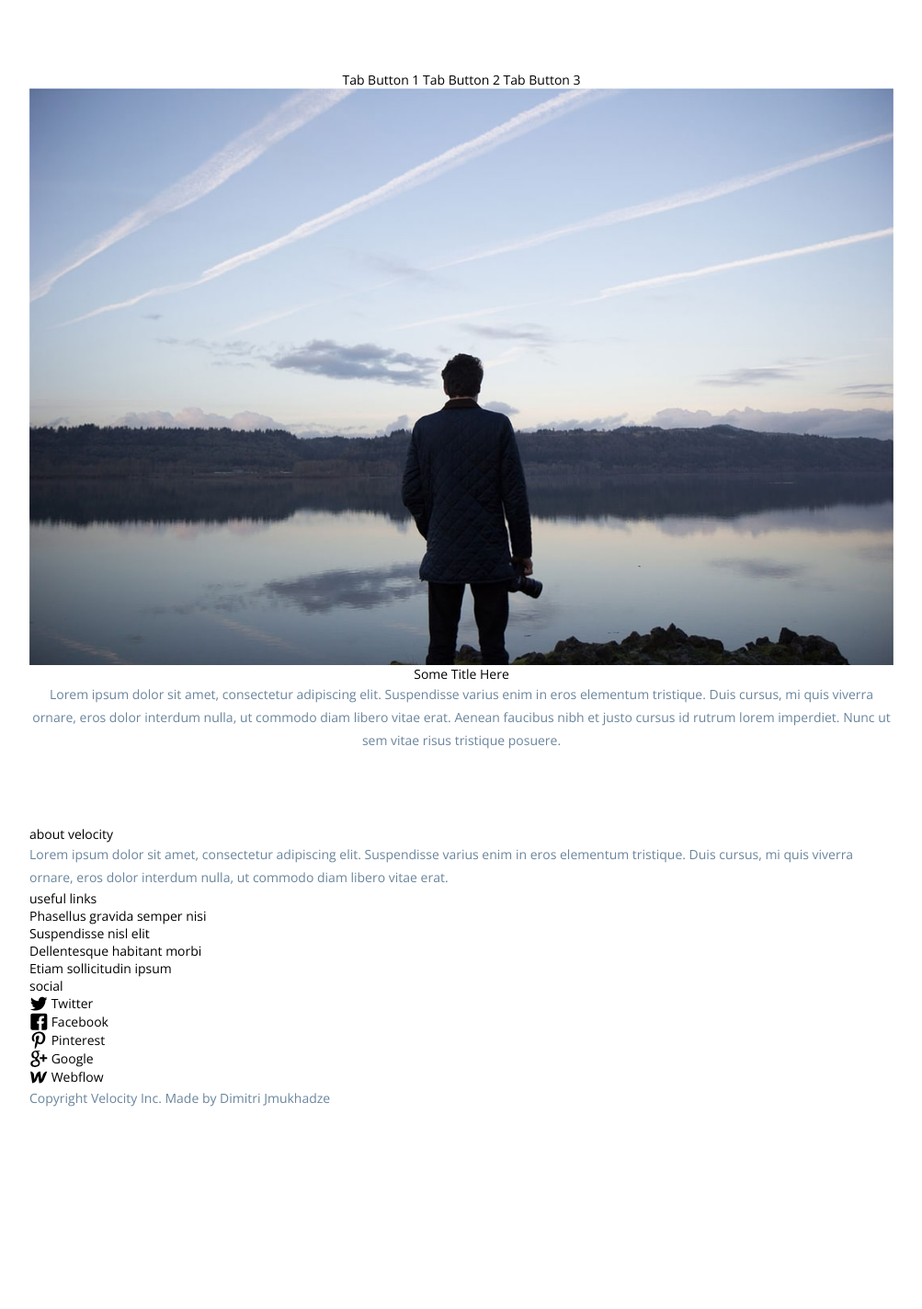
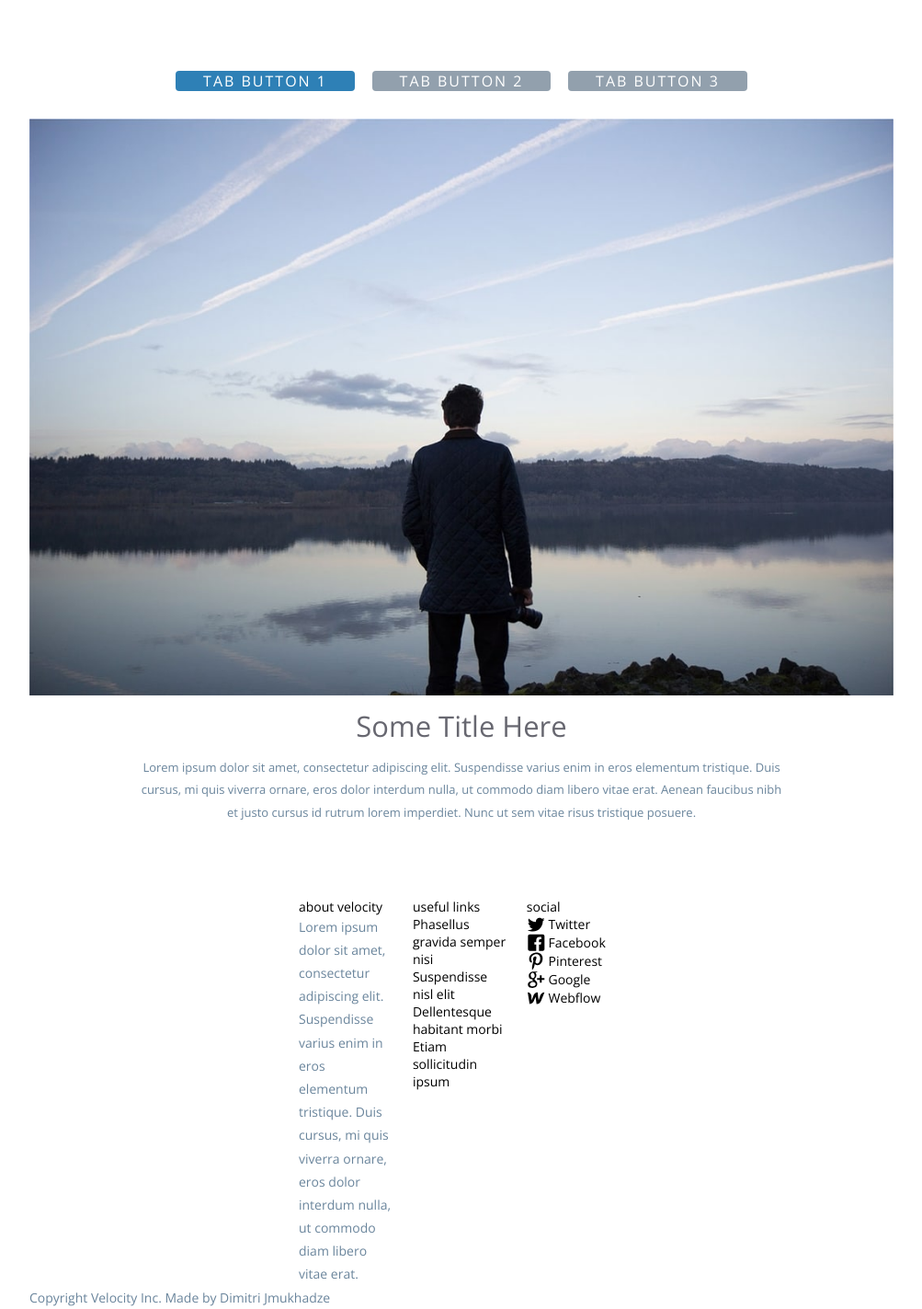
Before and after one commit to iScreAmn/Velocity, a plain HTML site: page index.html in a window 1280 px wide. Shown: the part 2524-3947 px from the top of the page at 92% size, without its empty margins (138-1141 px from the left). Before the commit the page ends 3730 px from the top, so only its background shows below. Drawn offline with nearby package versions, Linux system fonts and the light colour scheme.

Commit message:
Modified tab section

```diff
--- a/styles/style.css
+++ b/styles/style.css
@@ -54,7 +54,7 @@ p {
 }
 
 
-/* HEADER */
+/* ---------- HEADER ---------- */
 
 .header {
   padding: 17px 18px;
@@ -97,7 +97,7 @@ p {
   color: #69B9FF;
 }
 
-/* WELCOME */
+/* ---------- WELCOME ---------- */
 
 .welcome {
   /* max-width: 940px; */
@@ -167,7 +167,7 @@ p {
   border-color: rgba(0, 0, 0, 0.5);
 }
 
-/* ABOUT */
+/* ---------- ABOUT ---------- */
 
 .about {
 
@@ -212,7 +212,7 @@ p {
   line-height: 1.2;
 }
 
-/* SERVICES */
+/* ---------- SERVICES ---------- */
 
 .services {
 
@@ -249,3 +249,96 @@ p {
 .services .link {
   margin-top: 20px;
 }
+
+/* ---------- TAB SECTION ---------- */
+
+.tab-section {
+}
+
+.tabs {
+}
+
+.tabs__nav {
+  margin-bottom: 30px;
+}
+
+.tabs__nav button + button {
+  margin-left: 15px;
+}
+
+.tabs__nav button {
+  padding: 0 30px;
+  color: #FFF;
+  font-size: 16px;
+  letter-spacing: 2px;
+  text-transform: uppercase;
+  border-radius: 4px;
+  background-color: #92A0AD;
+}
+
+.tabs__nav button.active {
+  padding: 0 30px;
+  color: #FFF;
+  font-size: 16px;
+  letter-spacing: 2px;
+  text-transform: uppercase;
+  border-radius: 4px;
+  background-color: #2E80B6;
+}
+
+.tabs__item {
+
+}
+
+.tabs__item img {
+  margin-bottom: 15px;
+}
+
+.tabs__item h3 {
+  margin-bottom: 15px;
+  color: #676770;
+  font-size: 31px;
+  line-height: 36px;
+}
+
+.tabs__item p {
+  color: #6A859C;
+  font-size: 13px;
+  line-height: 1.9;
+}
+
+.tabs__desc {
+  max-width: 700px;
+  margin: 0 auto;
+}
+
+/* ---------- FOOTER ---------- */
+
+.footer {
+}
+
+.footer__desc {
+
+}
+
+.footer__container {
+  display: flex;
+  justify-content: space-between;
+  width: 30%;
+}
+
+.footer__container > * {
+  width: 30%;
+}
+
+.footer__about {
+}
+
+.footer__links {
+}
+
+.footer__social {
+}
+
+.footer__copyright {
+}
```
